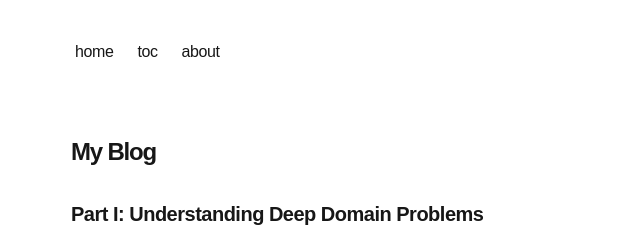
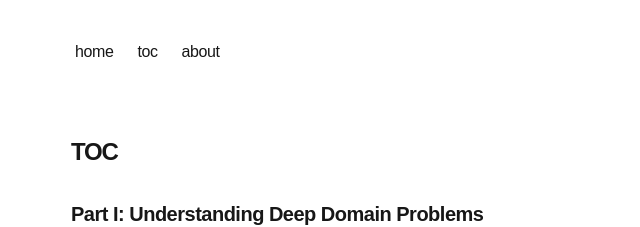
Before and after one commit to deepdomainproblems/deepdomainproblems.github.io, a Next.js app: page /chapter in a window 1280 px wide. Shown: the top 227 px of the page, without its empty margins (281-921 px from the left). Built offline with nearby package versions, Linux system fonts and the light colour scheme.

Commit message:
Update chapter page title to 'TOC' and remove unused date formatting import

```diff
--- a/src/app/chapter/page.tsx
+++ b/src/app/chapter/page.tsx
@@ -8,7 +8,7 @@
 export default function Page() {
   return (
     <section>
-      <h1 className="font-semibold text-2xl mb-8 tracking-tighter">My Blog</h1>
+      <h1 className="font-semibold text-2xl mb-8 tracking-tighter">TOC</h1>
       <BlogPosts />
     </section>
   );
--- a/src/components/posts.tsx
+++ b/src/components/posts.tsx
@@ -1,5 +1,5 @@
 import Link from "next/link";
-import { formatDate, getBlogPosts } from "@/app/chapter/utils";
+import { getBlogPosts } from "@/app/chapter/utils";
 import { bookStructure } from "@/components/toc";
 
 export function BlogPosts() {
```
